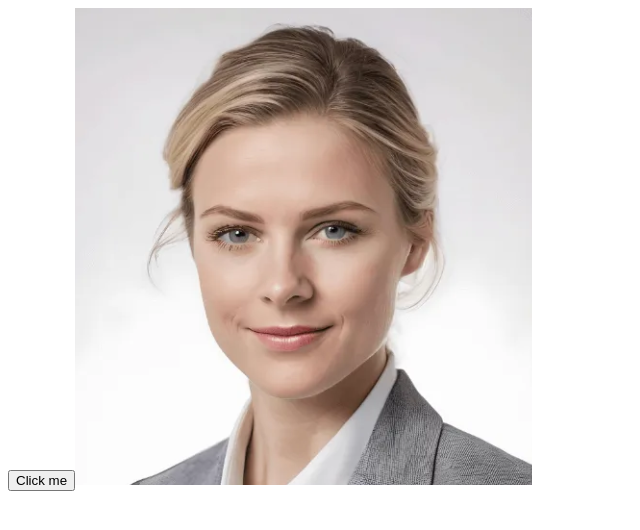
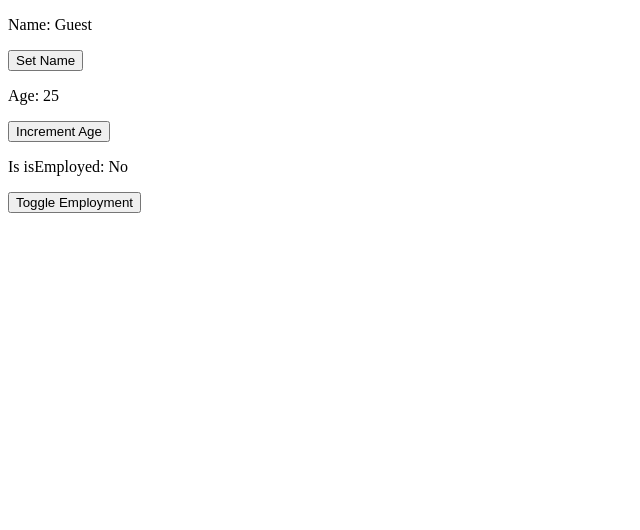
Before and after one commit to krzysztofautomatyk/ReactLearn, a React (Vite) app: page / in a window 1280 px wide. Shown: the top 530 px of the page, without its empty margins (0-640 px from the left). Built offline with nearby package versions, Linux system fonts and the light colour scheme.

Commit message:
8.1 UseState - string, int, bool

```diff
--- a/src/App.jsx
+++ b/src/App.jsx
@@ -1,11 +1,10 @@
-import Button from "./Button";
-import ProfilePicture from "./ProfilePicture";
+import MyComponent from "./MyComponent.jsx";
 
 function App() {
   return (
     <>
-      <Button />
-      <ProfilePicture />
+      <MyComponent />
+
     </>
   );
 }
--- a/src/Button.jsx
+++ /dev/null
@@ -1,39 +0,0 @@
-function Button() {
-
-
-
-/* Exmaple 1
-  const handleClick2 = (name) => console.log(`Hello ${name}`);
-  return <button onClick={() =>handleClick2("John")}>Click me </button>;
-*/
-
-/* Exmaple 2
-  let count = 0;
-  const handleClick = (name) => {
-    if (count < 3) {
-      count++;
-      console.log(`Hello ${name} you clicked ${count} times`);
-    } else {
-      console.log(`Hello ${name} stop clicking`);
-    }
-  };
-  return <button onClick={() => handleClick("Leon")}>Click me</button>;
-*/
-
-/* Exmaple 3
-const handleClick = (e) => console.log(e);
-return <button onClick={(e)=>handleClick(e)}>Click me</button>;
-*/
-
-/* Exmaple 4
-const handleClick = (e) => e.target.textContent = "Clicked 👍";
-return <button onDoubleClick={(e)=>handleClick(e)}>Click me</button>;
-*/
-
-const handleClick = (e) => e.target.textContent = "Clicked 👍";
-return <button onDoubleClick={(e)=>handleClick(e)}>Click me</button>;
-
-
-  }
-
-export default Button;
--- /dev/null
+++ b/src/MyComponent.jsx
@@ -0,0 +1,34 @@
+
+import React,  {useState} from 'react';
+
+function MyComponent() {
+
+    const [name, setName] = useState("Guest");
+    const [age, setAge] = useState(25);
+    const [isEmployed, setIsEmployed] = useState(false);
+
+    const updateName = () => {
+        setName('John Doe');
+    }
+
+    const incrementAge = () => {
+        setAge(age + 1);
+    }
+
+    const toggleEmployment = () => {
+           setIsEmployed(!isEmployed);
+    }
+
+    return(<div>
+        <p>Name: {name}</p>
+        <button onClick={updateName}>Set Name</button>
+
+        <p>Age: {age}</p>
+        <button onClick={incrementAge}>Increment Age</button>
+
+        <p>Is isEmployed: {isEmployed ? "Yes" : "No"}</p>
+        <button onClick={toggleEmployment}>Toggle Employment</button>
+    </div>)
+}
+
+export default MyComponent;
--- a/src/ProfilePicture.jsx
+++ /dev/null
@@ -1,10 +0,0 @@
-
-function ProfilePicture() {
-
-    const imageUrl = './src/assets/profilePic.png';
-
-    const handleClick = (e) => e.target.style.display = 'none';
-
-  return <img onClick={(e) =>handleClick(e)}  src={imageUrl} alt="Profile picture" ></img>;
-}
-export default ProfilePicture;
```
